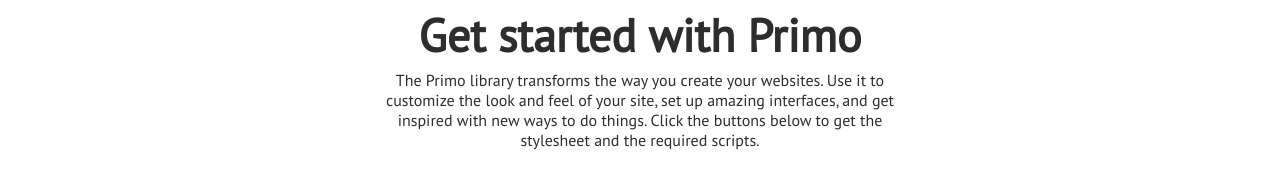
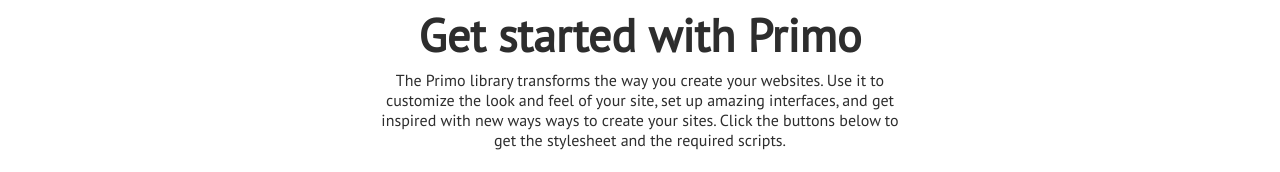
Before and after one commit to ChristosPts/primo, a website: page index.html in a window 1280 px wide. Shown: the part 428-600 px from the top of the page. Drawn offline with nearby package versions, Linux system fonts and the light colour scheme.

Commit message:
Update index.html

```diff
--- a/index.html
+++ b/index.html
@@ -23,7 +23,7 @@
                 </div>
                 <div class="col-xs-12 mt-1 text-center">
                     <h1 class="mb-1">Get started with Primo</h1>
-                    <p>The Primo library transforms the way you create your websites. Use it to customize the look and feel of your site, set up amazing interfaces, and get inspired with new ways to do things. Click the buttons below to get the stylesheet and the required scripts.</p>
+                    <p>The Primo library transforms the way you create your websites. Use it to customize the look and feel of your site, set up amazing interfaces, and get inspired with new ways ways to create your sites. Click the buttons below to get the stylesheet and the required scripts.</p>
                     <div class="row">
                         <div class="col-xs-12">
                             <a href="css/style.css" download="style">
```
